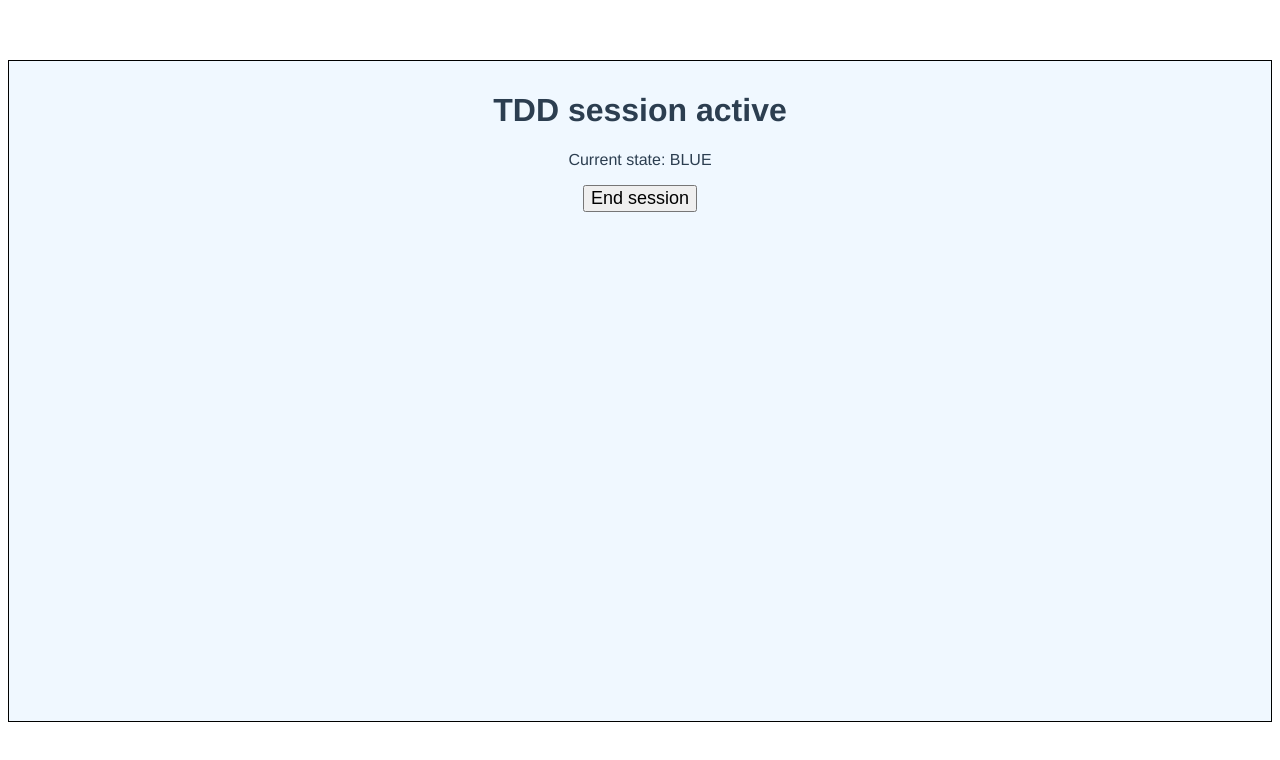
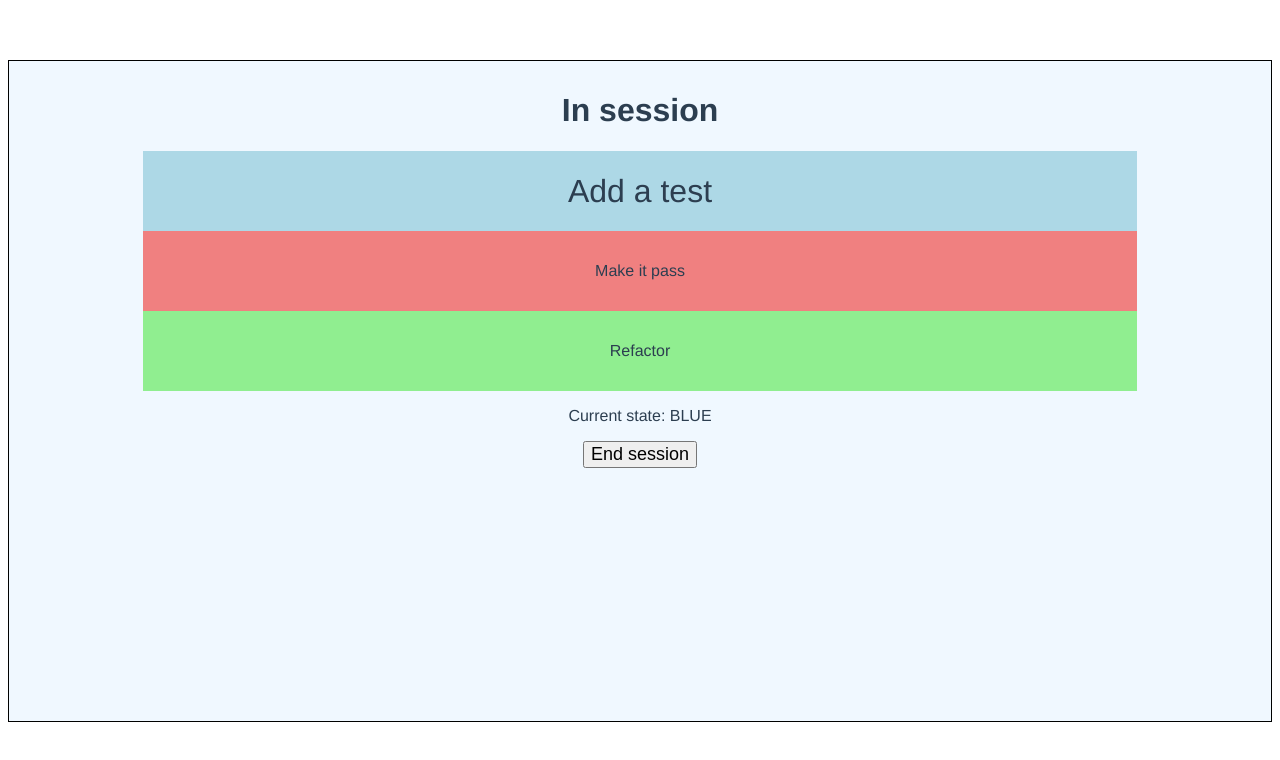
Before and after one commit to ProAgileAB/TDDStats, a Vue app: page / in a window 1280 px wide. Both pictures are taken after a click on the button "Start session". Shown: the top 760 px of the page. Built offline with nearby package versions, Linux system fonts and the light colour scheme.

Commit message:
MVP CSS for session

```diff
--- a/src/components/Session.vue
+++ b/src/components/Session.vue
@@ -1,8 +1,17 @@
 <template>
   <div class="page" v-on:click="nextState">
-    <h1>TDD session active</h1>
+    <h1>In session</h1>
+    <p class="STATE BLUE" v-bind:class="{ ACTIVE: state==='BLUE' }">
+      Add a test
+    </p>
+    <p class="STATE RED" v-bind:class="{ ACTIVE: state==='RED' }">
+      Make it pass
+    </p>
+    <p class="STATE GREEN" v-bind:class="{ ACTIVE: state==='GREEN' }">
+      Refactor
+    </p>
     <p>Current state: {{ state }}</p>
-    <button class="button" v-on:click="$emit('end-session')">End session</button>
+    <button :disabled="state !== 'BLUE'" class="button" v-on:click="$emit('end-session')">End session</button>
   </div>
 </template>
 
@@ -30,4 +39,27 @@ export default {
 <style scoped>
 @import './button.css';
 @import './page.css';
+.BLUE {
+  background-color: lightblue;
+  border-width: 2px;
+}
+.RED {
+  background-color: lightcoral;
+}
+.GREEN {
+  background-color: lightgreen;
+}
+.ACTIVE {
+  font-size: xx-large;
+  height: 18vh;
+}
+.STATE {
+  line-height: 10vh;
+  width: 80%;
+  margin: 0 auto;
+  alignment: center;
+  text-align: center;
+  vertical-align: center;
+  height: 10vh;
+}
 </style>
--- a/src/components/button.css
+++ b/src/components/button.css
@@ -1,3 +1,4 @@
 .button {
   font-size: large;
+  vertical-align: bottom;
 }
```
